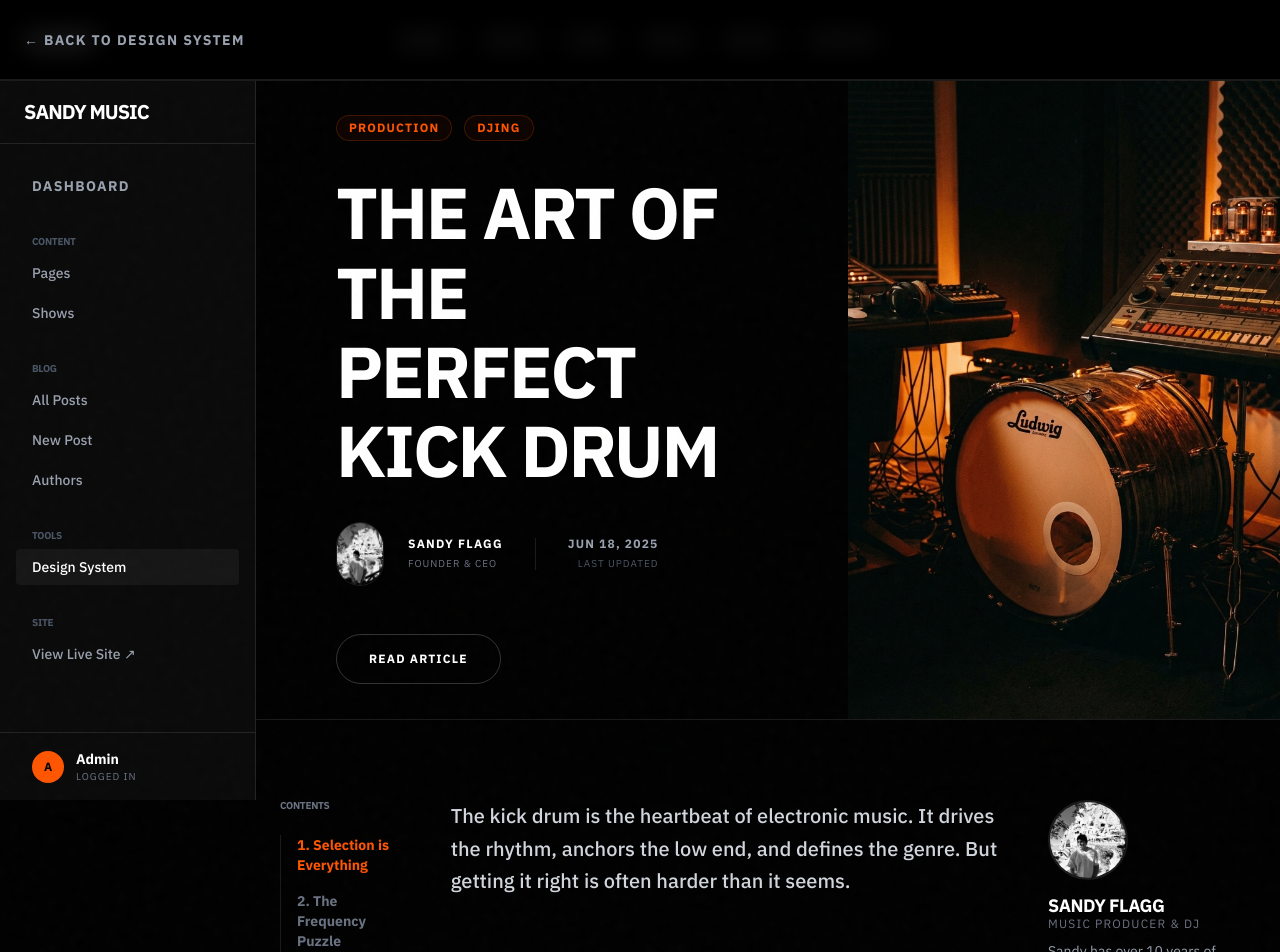
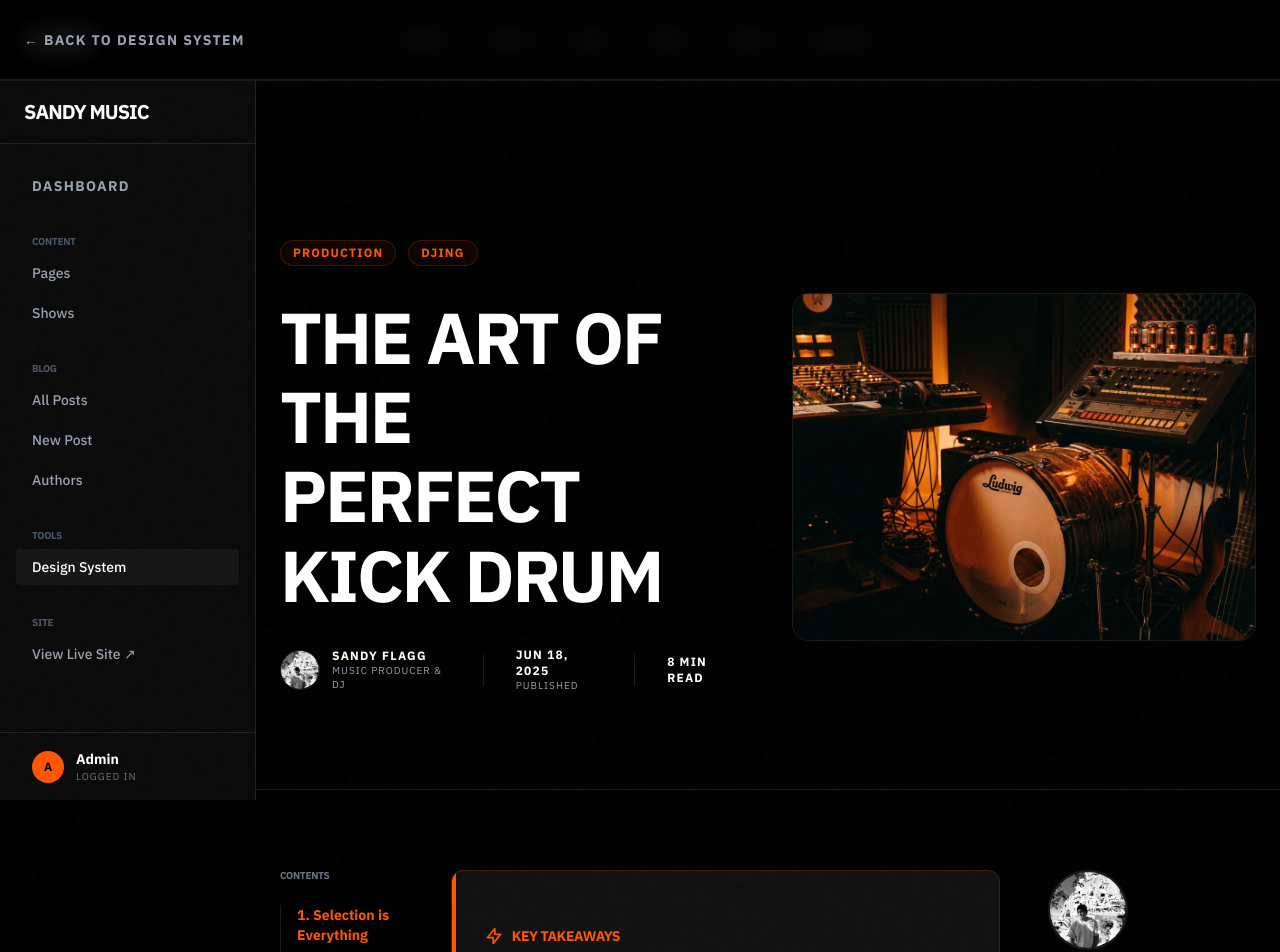
Before and after one commit to SandyFlagg/sandymusic, a Next.js app: page /admin/design-system/blog-template in a window 1280 px wide. Shown: the top 952 px of the page. Built offline with nearby package versions, Linux system fonts and the light colour scheme; no server answers; the database is empty.

Commit message:
design: Align design system blog template with actual blog post layout

```diff
--- a/app/admin/design-system/blog-template/page.tsx
+++ b/app/admin/design-system/blog-template/page.tsx
@@ -208,12 +208,13 @@ export default function BlogPostTemplatePage() {
             </nav>
 
             {/* Hero Header */}
-            <header className="relative min-h-[80vh] flex flex-col lg:flex-row border-b border-white/10">
-                {/* Left Content */}
-                <div className="flex-1 flex flex-col justify-center px-6 lg:px-20 py-20 lg:py-0 relative z-20 bg-black">
-                    <div className="max-w-xl">
-                        {/* Breadcrumb / Category */}
-                        <div className="flex items-center gap-3 mb-8">
+            <header className="relative pt-40 pb-24 px-6 overflow-hidden border-b border-white/10">
+                <div className="absolute inset-0 z-0 opacity-20 bg-[radial-gradient(circle_at_top_right,_var(--tw-gradient-stops))] from-accent/40 via-transparent to-transparent"></div>
+
+                <div className="container mx-auto max-w-7xl relative z-10">
+                    <div className="grid grid-cols-1 lg:grid-cols-2 gap-12 items-center">
+                        <div className="text-left">
+                            <div className="flex justify-start gap-3 mb-8">
                                 {['Production', 'DJing'].map((cat) => (
                                     <Link
                                         key={cat}
@@ -225,44 +226,47 @@ export default function BlogPostTemplatePage() {
                                 ))}
                             </div>
 
-                        <h1 className="text-5xl lg:text-7xl font-black uppercase tracking-tighter mb-8 leading-[0.9]">
+                            <h1 id="main-title" className="text-5xl md:text-7xl font-black uppercase tracking-tighter leading-[0.9] mb-8">
                                 The Art of the<br />Perfect Kick Drum
                             </h1>
 
-                        <div className="flex items-center gap-6 mt-8">
+                            <div className="flex items-center justify-start gap-8 text-sm text-gray-400">
+                                <div className="flex items-center gap-3">
                                     <Image
                                         src="/images/sandy-author.jpg"
                                         alt="Sandy Flagg"
-                                width={48}
-                                height={48}
-                                className="rounded-full border border-white/10"
+                                        width={40}
+                                        height={40}
+                                        className="rounded-full border border-white/10 object-cover aspect-square"
                                     />
-                            <div>
-                                <div className="text-white font-bold uppercase tracking-widest text-xs mb-1">Sandy Flagg</div>
-                                <div className="text-gray-500 text-[10px] uppercase tracking-widest">Founder & CEO</div>
+                                    <div className="text-left">
+                                        <div className="text-white font-bold uppercase tracking-widest text-xs">Sandy Flagg</div>
+                                        <div className="text-[10px] uppercase tracking-widest">Music Producer & DJ</div>
                                     </div>
-                            <div className="h-8 w-[1px] bg-white/10 mx-2"></div>
-                            <div className="text-right">
-                                <div className="text-gray-400 font-bold uppercase tracking-widest text-xs mb-1">Jun 18, 2025</div>
-                                <div className="text-gray-600 text-[10px] uppercase tracking-widest">Last Updated</div>
+                                </div>
+                                <div className="h-8 w-[1px] bg-white/10"></div>
+                                <div className="text-left">
+                                    <div className="text-white font-bold uppercase tracking-widest text-xs">Jun 18, 2025</div>
+                                    <div className="text-[10px] uppercase tracking-widest">Published</div>
+                                </div>
+                                <div className="h-8 w-[1px] bg-white/10"></div>
+                                <div className="text-left">
+                                    <div className="text-white font-bold uppercase tracking-widest text-xs">8 min read</div>
+                                </div>
                             </div>
                         </div>
 
-                        <button className="mt-12 border border-white/20 text-white hover:bg-white hover:text-black font-bold uppercase tracking-widest text-xs px-8 py-4 rounded-full transition-all duration-300">
-                            Read Article
-                        </button>
-                    </div>
-                </div>
-
-                {/* Right Image */}
-                <div className="flex-1 relative min-h-[400px] lg:min-h-full">
+                        {/* Featured Image - Second Grid Column */}
+                        <div className="relative aspect-video lg:aspect-[4/3] rounded-2xl overflow-hidden shadow-2xl border border-white/10 group">
                             <Image
                                 src="/images/blog-hero-kick.jpg"
                                 alt="Studio view"
                                 fill
-                        className="object-cover"
+                                className="object-cover transition-transform duration-700 group-hover:scale-105"
                                 priority
                             />
+                        </div>
+                    </div>
                 </div>
             </header>
 
@@ -305,6 +309,25 @@ export default function BlogPostTemplatePage() {
 
                     {/* Center: Article */}
                     <article className="lg:col-span-7 prose prose-invert prose-lg max-w-none">
+                        {/* Key Takeaways */}
+                        <div className="bg-[#111] border border-accent/20 rounded-xl p-8 mb-12 relative overflow-hidden">
+                            <div className="absolute top-0 left-0 w-1 h-full bg-accent"></div>
+                            <h3 className="text-accent font-black uppercase tracking-widest text-sm mb-6 flex items-center gap-2">
+                                <svg className="w-5 h-5" fill="none" viewBox="0 0 24 24" stroke="currentColor">
+                                    <path strokeLinecap="round" strokeLinejoin="round" strokeWidth={2} d="M13 10V3L4 14h7v7l9-11h-7z" />
+                                </svg>
+                                Key Takeaways
+                            </h3>
+                            <ul className="space-y-4">
+                                {['Start with the right sample — processing can only enhance, not fix', 'Tune your kick to the root note or fifth of your track', 'Manage frequency conflicts between kick and bass with sidechain or EQ carving'].map((point, idx) => (
+                                    <li key={idx} className="flex items-start gap-4 text-gray-300">
+                                        <span className="text-accent font-bold mt-1 text-xs">{String(idx + 1).padStart(2, '0')}.</span>
+                                        <span className="leading-relaxed font-medium">{point}</span>
+                                    </li>
+                                ))}
+                            </ul>
+                        </div>
+
                         <p className="lead text-xl text-gray-300 leading-relaxed mb-8 font-medium">
                             The kick drum is the heartbeat of electronic music. It drives the rhythm, anchors the low end, and defines the genre. But getting it right is often harder than it seems.
                         </p>
```
Lines whose indentation alone changed are shown as unchanged.
